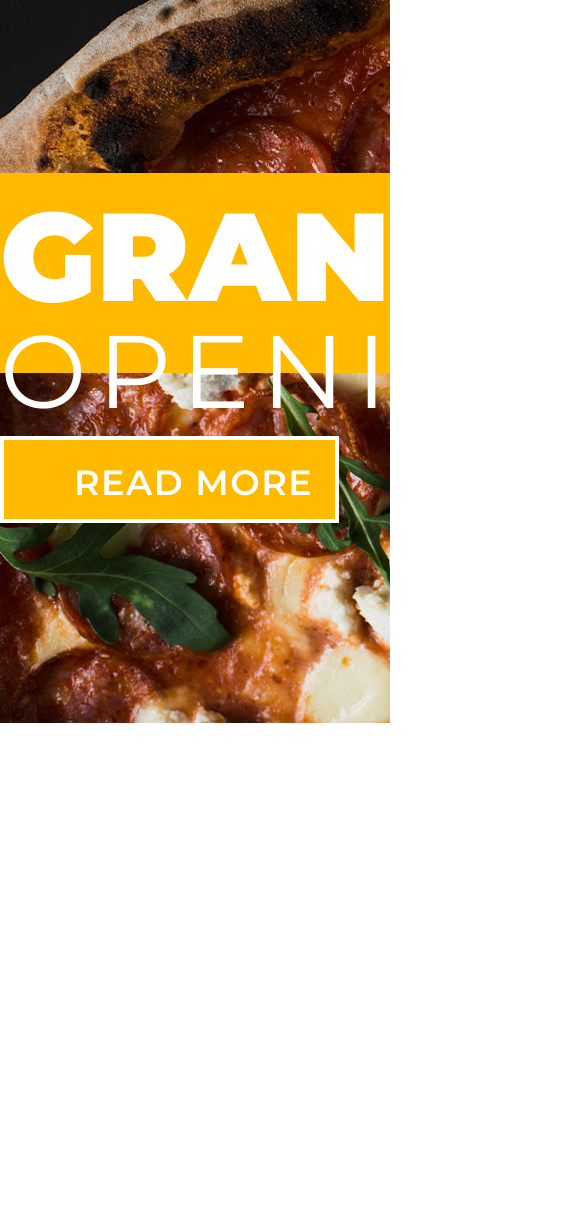
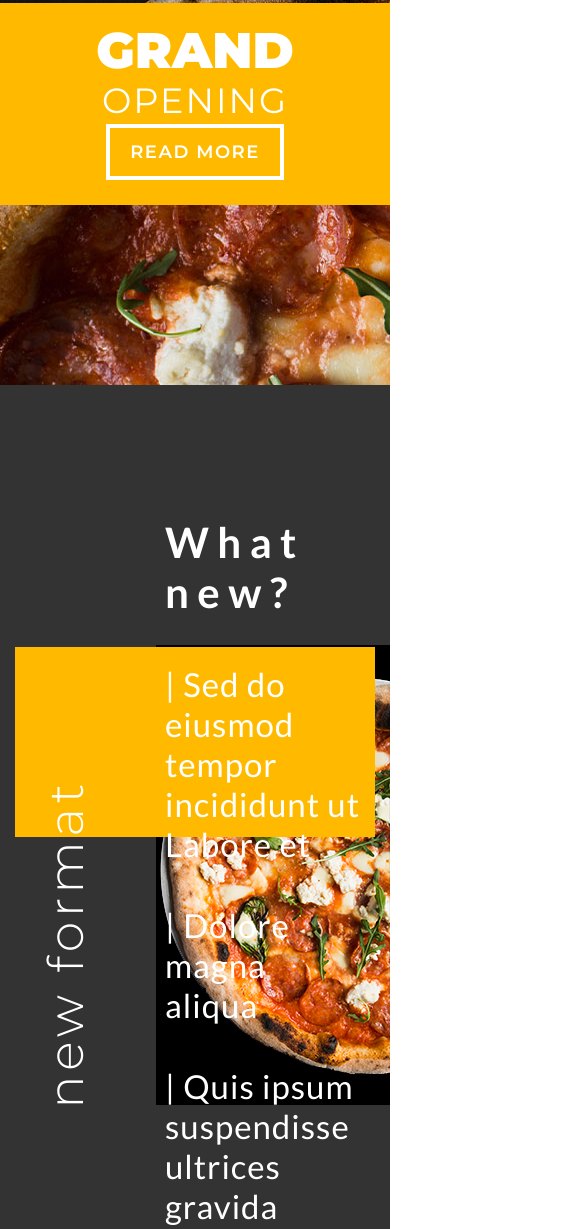
Before and after one commit to sdfdusra/jn-sherpur, a plain HTML site: page index.html in a window 390 px wide. Shown: the part 229-1458 px from the top of the page, 585 px wide, since content can reach past the window. Before the commit the page ends 952 px from the top, so only its background shows below. Drawn offline with nearby package versions, Linux system fonts and the light colour scheme.

Commit message:
Moody PSD 3rd class

```diff
--- a/assets/css/style.css
+++ b/assets/css/style.css
@@ -125,8 +125,14 @@ body{
     .siteLogo{
         padding: 16px 10px 24px;
     }
+    .container{
+        padding: 0px 15px;
+    }
 }
 @media (max-width: 992px){
+    .jnBanner{
+        min-height: 600px;
+    }
     .leftLogoOuter{
         width: unset;
     }
@@ -164,9 +170,141 @@ body{
         display: block;
         padding: 10px;
     }
+    .contentAlAmin{
+        height: auto;
+        padding: 25px 0px;
+        text-align: center;
+    }
+    .contentAlAmin h1{
+        font-size: 100px;
+        line-height: 0.9;
+    }
+    .contentAlAmin h1 span{
+        margin-right: 35px;
+        font-size: 80px;
+    }
+    .contentAlAmin h1 a{
+        font-size: 28px;
+        padding: 20px 25px;
+        transform: translateY(0px);
+    }
 }
 @media (min-width: 992px){
     #mainMenu{
         display: flex !important;
     }
 }
+
+@media (max-width: 767px){
+    .jnBanner{
+        min-height: 450px;
+    }
+    .contentAlAmin h1{
+        font-size: 75px;
+    }
+    .contentAlAmin h1 span{
+        margin-right: 25px;
+        font-size: 50px;
+        letter-spacing: 2px;
+    }
+    .contentAlAmin h1 a{
+        font-size: 20px;
+        padding: 15px 20px;
+    }
+}
+@media (max-width: 576px){
+    .jnBanner{
+        min-height: 350px;
+    }
+    .contentAlAmin h1{
+        font-size: 50px;
+    }
+    .contentAlAmin h1 span{
+        margin-right: 0px;
+        font-size: 35px;
+    }
+    .contentAlAmin h1 a{
+        font-size: 18px;
+    }
+}
+
+
+/* Half Pizza  */
+.halfPizza{
+    background-color: #333;
+    color: #fff;
+    padding: 90px 0px 138px;
+    position: relative;
+}
+.halfPizza .container{
+    position: relative;
+    z-index: 1;
+}
+.pizzaImg{
+    position: absolute;
+    top: 50%;
+    right: 0px;
+    width: 60%;
+    max-width: 630px;
+    background-color: black;
+    display: flex;
+    align-items: center;
+    justify-content: flex-end;
+    transform: translateY(-50%);
+    z-index: 0;
+    padding: 30px 0px;
+}
+.pizzaMahadi{
+    /* background-color: #FFBA00; */
+    min-height: 190px;
+    position: relative;
+    z-index: 1;
+    max-width: 841px;
+    width: 100%;
+    padding: 17px 10px 0px 150px
+}
+.pizzaMahadi:before{
+    content: '';
+    display: block;
+    width: 100%;
+    height: 190px;
+    position: absolute;
+    top: 0px;
+    left: 0px;
+    background-color: #ffba00;
+    z-index: -1;
+}
+.pizzaMahadi .badge{
+    display: inline-block;
+    transform-origin: left center;
+    font-size: 49px;
+    letter-spacing: 4.8px;
+    position: absolute;
+    left: 0px;
+    top: 66%;
+    transform:rotate(-90deg);
+    padding-top: 100px;
+    font-family: 'Montserrat';
+    font-weight: 300;
+}
+.halfPizza h3{
+    font-size: 42px;
+    font-family: 'Lato';
+    font-weight: 700;
+    letter-spacing: 8.4px;
+    margin-bottom: 30px;
+    padding-left: 150px;
+}
+.pizzaMahadi ul{
+    margin: 0;
+    padding: 0;
+    list-style: none;
+    font-size: 33px;
+    letter-spacing: 1px;
+}
+.pizzaMahadi li{
+    margin-bottom: 41px;
+}
+.pizzaMahadi li:last-child{
+    margin-bottom: 0px;
+}
--- a/index.html
+++ b/index.html
@@ -3,10 +3,10 @@
 <head>
     <meta charset="UTF-8">
     <meta http-equiv="X-UA-Compatible" content="IE=edge">
-    <meta name="viewport" cntent="width=device-width, initial-scale=1.0">
+    <meta name="viewport" content="width=device-width, initial-scale=1.0">
     <title>Document</title>
     <link href="https://fonts.googleapis.com/css2?family=Lato:wght@400;700;900&display=swap" rel="stylesheet">
-    <link href="https://fonts.googleapis.com/css2?family=Montserrat:wght@400;500;600;700;800;900&display=swap" rel="stylesheet">
+    <link href="https://fonts.googleapis.com/css2?family=Montserrat:wght@300;400;500;600;700;800;900&display=swap" rel="stylesheet">
     <link rel="stylesheet" href="assets/css/style.css">
 </head>
 <body>
@@ -48,6 +48,22 @@
                 </div>
             </section>
         </div>
+        <section class="halfPizza">
+            <div class="container">
+                <h3>What new?</h3>
+                <div class="pizzaMahadi">
+                    <span class="badge">new format</span>
+                    <ul>
+                        <li>|  Sed do eiusmod tempor incididunt ut Labore et</li>
+                        <li>|  Dolore magna aliqua </li>
+                        <li>|  Quis ipsum suspendisse ultrices gravida </li>
+                    </ul>
+                </div>
+            </div>
+            <div class="pizzaImg">
+                <img src="assets/images/pizza.png" alt="Half Pizza">
+            </div>
+        </section>
     </div>
     <script src="https://code.jquery.com/jquery-3.6.0.min.js"></script>
     <script src="assets/js/main.js"></script>
```
Also changed, not shown: assets/images/pizza.png (added).
